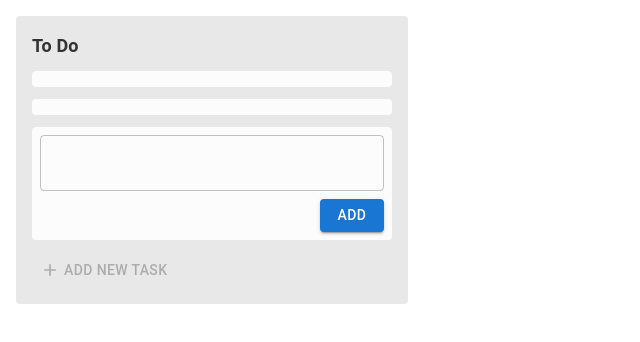
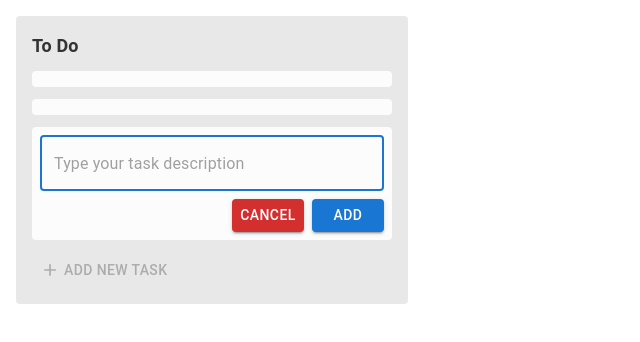
Before and after one commit to hasanhg/todo-go, a React (Create React App) app in the folder todo-client/: page / in a window 1280 px wide. Both pictures are taken after a click on the button "ADD NEW TASK". Shown: the top 342 px of the page, without its empty margins (0-640 px from the left). Built offline with nearby package versions, Linux system fonts and the light colour scheme; no server answers; a web font is replaced by a local one.

Commit message:
client shortcuts and cancel

```diff
--- a/todo-client/src/App.js
+++ b/todo-client/src/App.js
@@ -27,6 +27,10 @@ class App extends React.Component {
     this.setState({ tasks: resp.data.tasks });
   }
 
+  onCancel = () => {
+    this.setState({ adding: false });
+  }
+
   onAdd = async (description) => {
     const resp = await axios.post(`${process.env.REACT_APP_API_URL}/create`, { description }, { validateStatus: (status) => { return true; } });
     if (resp.status === 200) {
@@ -52,9 +56,9 @@ class App extends React.Component {
             To Do
           </Typography>
 
-          {this.state.tasks.map(task => <Task task={task} />)}
+          {this.state.tasks.map((task, i) => <Task task={task} key={i} />)}
 
-          {this.state.adding ? <Task adding={true} onAdd={this.onAdd} /> : null}
+          {this.state.adding ? <Task adding={true} onAdd={this.onAdd} onCancel={this.onCancel} /> : null}
           <Button onClick={e => this.setState({ adding: true })} disabled={this.state.adding}>
             <SvgIcon fontSize='small' style={{ marginRight: 4 }}>
               <path d={mdiPlus} />
--- a/todo-client/src/Task.js
+++ b/todo-client/src/Task.js
@@ -19,15 +19,31 @@ class Task extends React.Component {
     return (
       <div style={{ textAlign: 'right' }}>
         <TextField
+          fullWidth
+          autoFocus
+          multiline
+          margin='none'
+          placeholder='Type your task description'
           value={this.state.description}
           onChange={e => this.setState({ description: e.target.value })}
-          fullWidth
-          margin='none'
-          multiline
+          onKeyDown={e => {
+            if (e.key === 'Escape') {
+              this.props.onCancel();
+            }
+            else if (e.key === 'Enter' && !e.shiftKey) {
+              e.preventDefault();
+              this.onAdd();
+            }
+          }}
         />
-        <Button variant='contained' color='primary' style={{ padding: 4, marginTop: 8 }} onClick={this.onAdd}>
-          Add
-        </Button>
+        <div style={{ marginTop: 8 }}>
+          <Button variant='contained' color='error' style={{ padding: 4, marginRight: 8, minWidth: 72 }} onClick={this.props.onCancel}>
+            Cancel
+          </Button>
+          <Button variant='contained' color='primary' style={{ padding: 4, minWidth: 72 }} onClick={this.onAdd}>
+            Add
+          </Button>
+        </div>
       </div>
     );
   }
```
